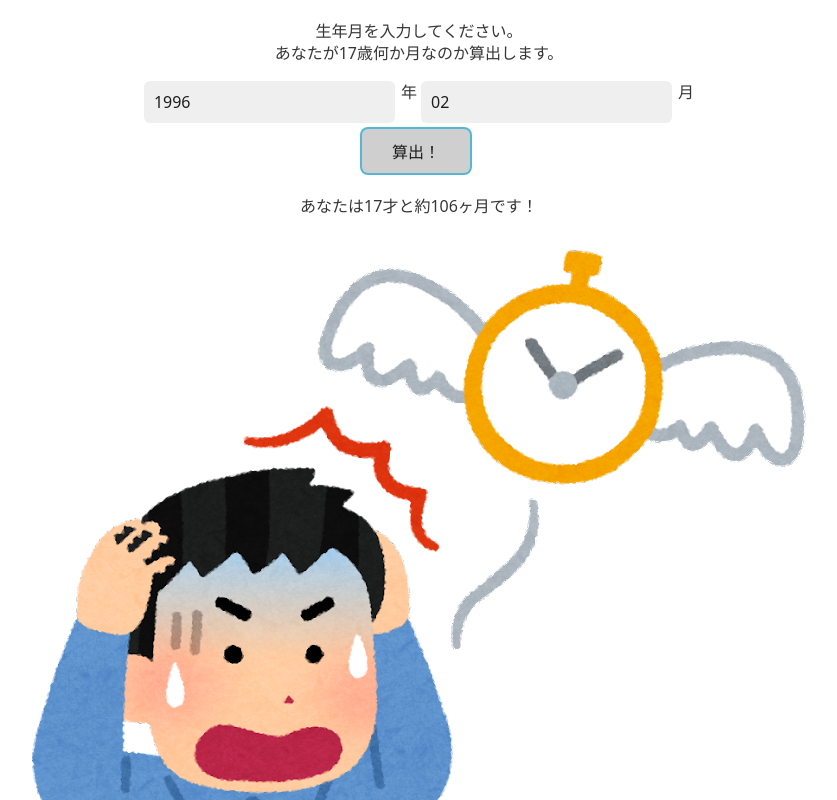
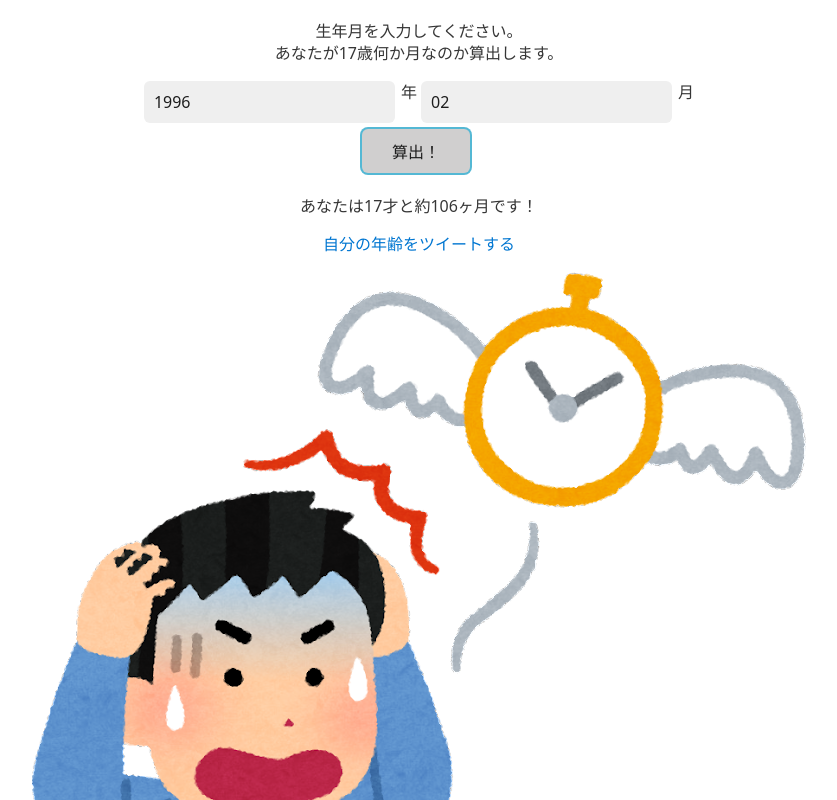
Before and after one commit to k-horiuchi/seventeen_years, a plain HTML site: page index.html in a window 1280 px wide. Both pictures are taken after a click on the button "算出！". Shown: the top 800 px of the page, without its empty margins (221-1058 px from the left). Drawn offline with nearby package versions, Linux system fonts and the light colour scheme.

Commit message:
Update index.html

```diff
--- a/index.html
+++ b/index.html
@@ -14,8 +14,10 @@
             <br><button id="button">算出！</button>
             <div>
                 <p id="result"></p>
+                <a id="tweet" href="#" target="_blank" style="display:none;">自分の年齢をツイートする</a>
             </div>
             <img id="img" src="jikan_tobu_man.png" alt="時間が飛ぶ人" style="display:none;">
+
         </div>
 
         <script>
@@ -42,6 +44,10 @@
 
                 document.getElementById("result").innerText = `あなたは17才と約${result}ヶ月です！`
                 document.getElementById("img").style.display = "block"
+                document.getElementById("tweet").style.display = "block"
+
+                document.getElementById("tweet").setAttribute('href',
+                `https://twitter.com/intent/tweet?text=%E7%A7%81%E3%81%AF17%E6%AD%B3%E3%81%A8%E7%B4%84${result}%E3%83%B6%E6%9C%88%E3%81%A7%E3%81%99%E3%80%82%0Ahttps%3A%2F%2Fk-horiuchi.github.io%2Fseventeen_years%2F%0A%0A%23%E3%81%82%E3%81%AA%E3%81%9F%E3%81%AF17%E6%AD%B3%E3%81%A8%E4%BD%95%E3%81%8B%E6%9C%88`)
             }
             document.getElementById("button").addEventListener("click", buttonClick)
 
```
